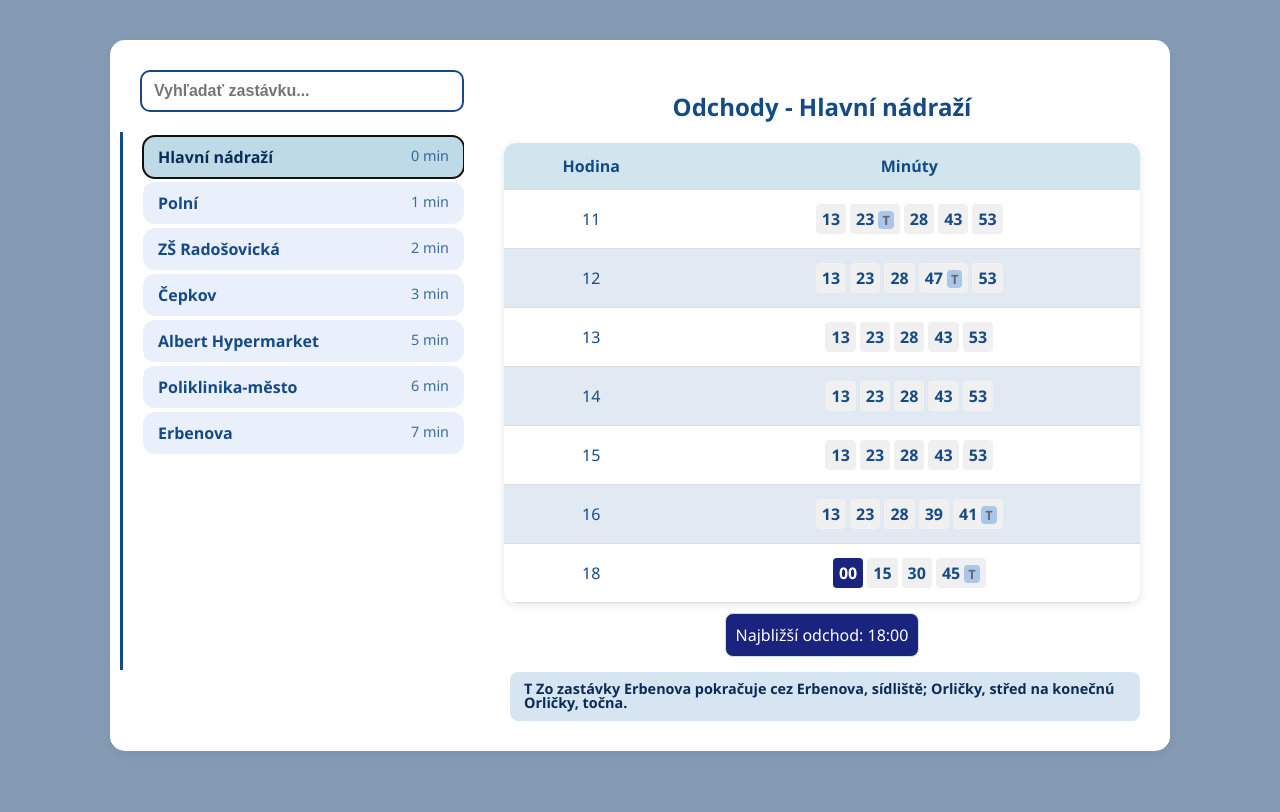
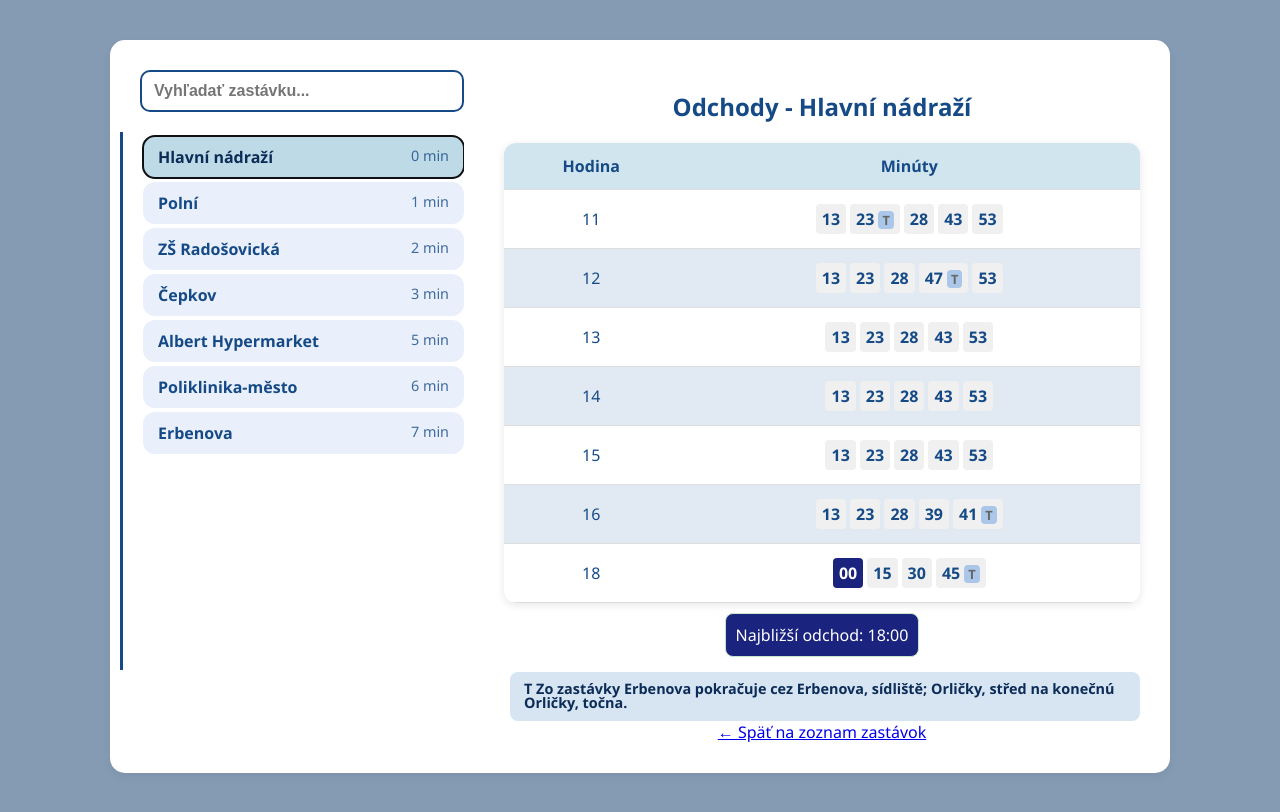
Before and after one commit to StromVMX/cestovne-poriadky-dps, a plain HTML site: page index.html in a window 1280 px wide. Drawn offline with Linux system fonts and the light colour scheme.

Commit message:
Update index.html

```diff
--- a/index.html
+++ b/index.html
@@ -29,6 +29,7 @@
       <div class="note" style="margin-top: 15px; background: #d7e4f2; padding: 10px 14px; border-radius: 8px; font-size: 0.9rem;">
         <strong>T</strong> Zo zastávky <strong>Erbenova</strong> pokračuje cez <strong>Erbenova, sídliště</strong>; <strong>Orličky, střed</strong> na konečnú <strong>Orličky, točna</strong>.
       </div>
+    <a href="/index.html" class="back">← Späť na zoznam zastávok</a>
     </div>
 
     <script>
```
